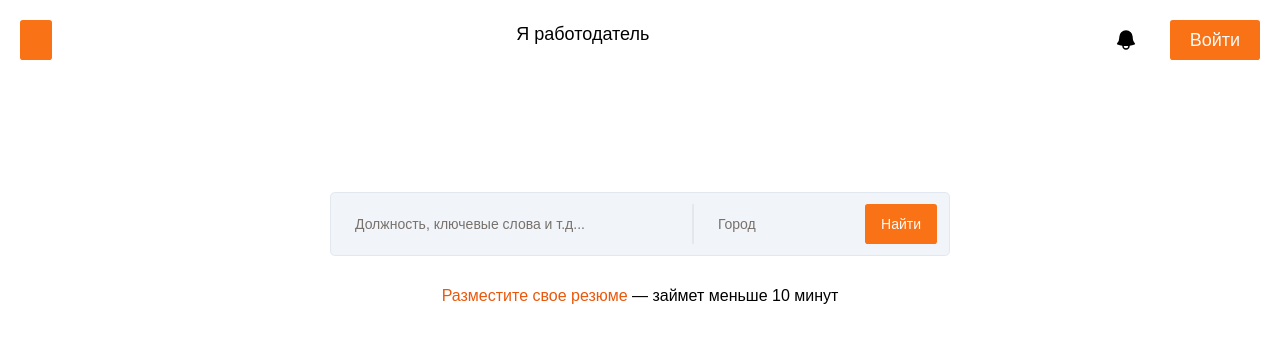
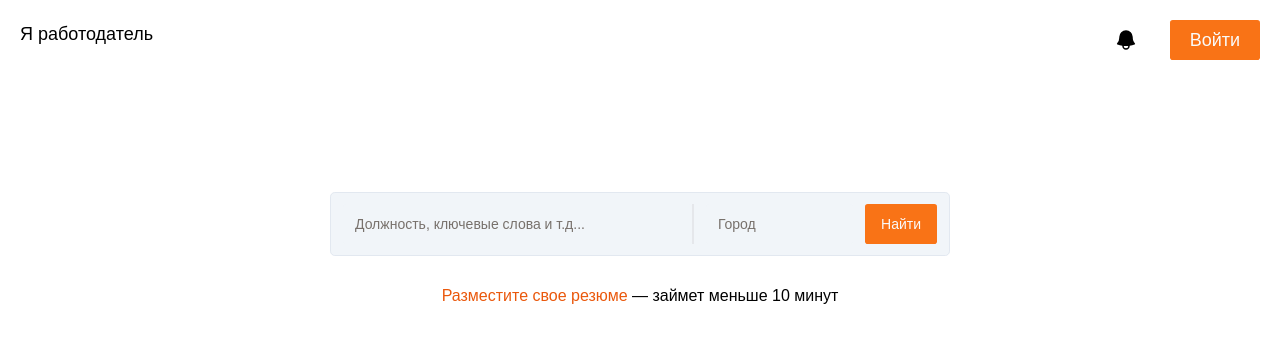
Before and after one commit to nextmove-kz/higher-hack, a Next.js app: page / in a window 1280 px wide. Shown: the top 342 px of the page. Built offline with nearby package versions, Linux system fonts and the light colour scheme.

Commit message:
delete button

```diff
--- a/src/app/page.tsx
+++ b/src/app/page.tsx
@@ -17,7 +17,6 @@ export default function Home() {
     <div className="flex flex-col justify-center items-center h-screen">
       <div className="w-full h-full p-5">
         <div className="w-full flex justify-between">
-          <Button></Button>
           <Link href="#" className="hover:underline text-lg">
             Я работодатель
           </Link>
```
